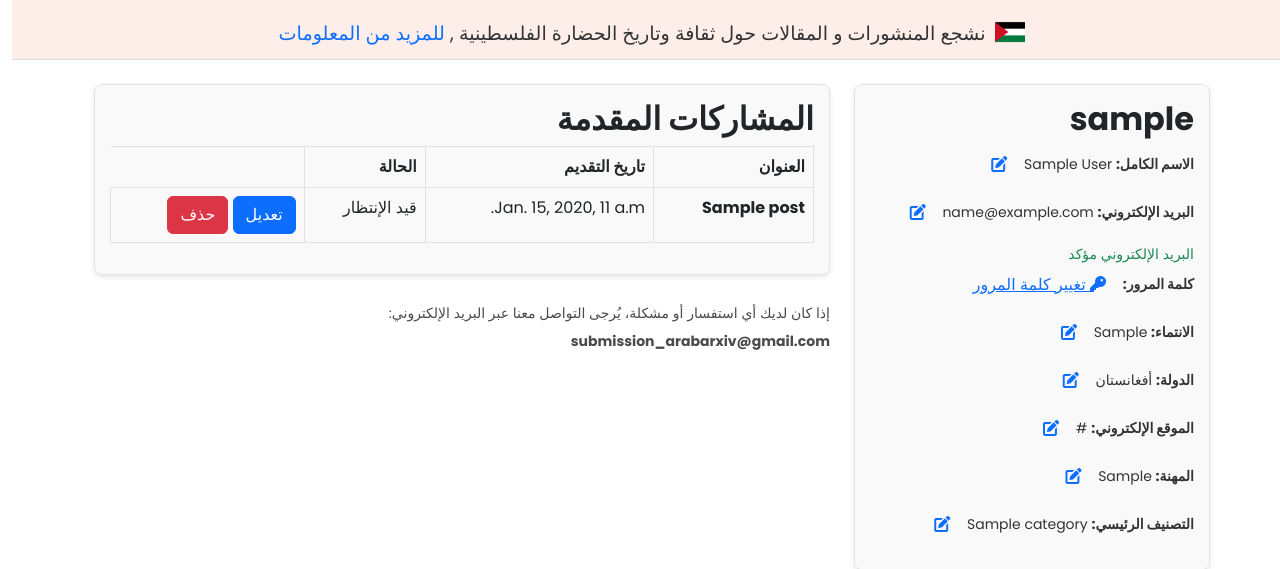
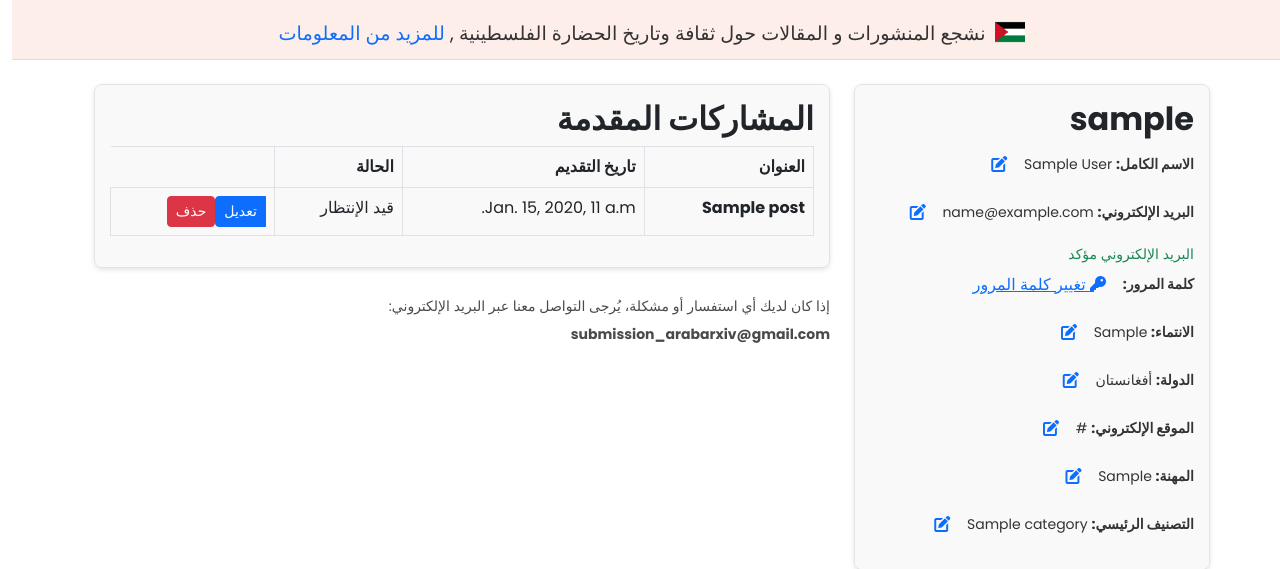
Before and after one commit to Arabarxiv/arabarxiv, a Django app: page /user_profile in a window 1280 px wide. Shown: the part 100-669 px from the top of the page. Run offline with Django 5.2, Linux system fonts and the light colour scheme; a user stored in the database is signed in; tables that the repository leaves empty hold one stand-in row (values such as "Sample post"); some libraries are stand-ins or nearby versions.

Commit message:
edit post option

```diff
--- a/main/templates/main/edit_post.html
+++ b/main/templates/main/edit_post.html
@@ -9,6 +9,12 @@
     <div class="col-md-6">
       <h1 class="text-right">تعديل المنشور</h1>
       <p class="text-right text-muted">تعديل: {{ post.title }}</p>
+
+      {% if post.status == "Approved" %}
+        <div class="alert alert-warning text-right" role="alert">
+          <strong>تنبيه:</strong> هذا المنشور تمت الموافقة عليه مسبقاً. عند التعديل، سيتم إعادة إرساله للمراجعة.
+        </div>
+      {% endif %}
 
       <form method="post" enctype="multipart/form-data">
         {% csrf_token %}
--- a/main/templates/main/user_profile.html
+++ b/main/templates/main/user_profile.html
@@ -254,13 +254,24 @@
                                 {% endif %}
                                   </td>
                                   <td>
-                                    <!-- Edit Button -->
-                                    <a href="{% url 'edit_post' post.id %}" class="btn btn-primary">تعديل</a>
-                                    <!-- Delete Button -->
-                                    <form action="{% url 'delete_post' post.id %}" method="post" style="display: inline;">
-                                        {% csrf_token %}
-                                        <button type="submit" class="btn btn-danger" onclick="return confirm('هل أنت متأكد من حذف هذا المنشور؟')">حذف</button>
-                                    </form>
+                                    <div class="btn-group" role="group">
+                                      <!-- Edit Button - Show for all posts -->
+                                      <a href="{% url 'edit_post' post.id %}" class="btn btn-primary btn-sm"
+                                         {% if post.status == "Approved" %}
+                                         onclick="return confirm('هذا المنشور تمت الموافقة عليه. عند التعديل سيتم إعادة إرساله للمراجعة. هل تريد المتابعة؟')"
+                                         {% endif %}>
+                                        {% if post.status == "Approved" %}
+                                          تعديل (إعادة مراجعة)
+                                        {% else %}
+                                          تعديل
+                                        {% endif %}
+                                      </a>
+                                      <!-- Delete Button -->
+                                      <form action="{% url 'delete_post' post.id %}" method="post" style="display: inline;">
+                                          {% csrf_token %}
+                                          <button type="submit" class="btn btn-danger btn-sm" onclick="return confirm('هل أنت متأكد من حذف هذا المنشور؟')">حذف</button>
+                                      </form>
+                                    </div>
                                 </td>
                               </tr>
                           {% endif %}
--- a/main/views.py
+++ b/main/views.py
@@ -547,16 +547,19 @@ def delete_post(request, post_id):
 def edit_post(request, post_id):
     post = get_object_or_404(Post, id=post_id)
 
-    # Only allow editing of pending or rejected posts
-    if post.status == "Approved":
-        messages.error(request, "لا يمكن تعديل المنشورات التي تمت الموافقة عليها.")
-        return redirect("user_profile")
-
     if request.method == "POST":
         form = PostForm(request.POST, request.FILES, instance=post)
         if form.is_valid():
+            # If the post was approved, set it back to pending for re-review
+            if post.status == "Approved":
+                post.status = "Pending"
+                post.reviewer = None  # Clear the reviewer assignment
+                post.reviewer_comments = ""  # Clear previous review comments
+                messages.success(request, "تم تحديث المنشور بنجاح. سيتم إعادة مراجعته.")
+            else:
+                messages.success(request, "تم تحديث المنشور بنجاح.")
+
             form.save()
-            messages.success(request, "تم تحديث المنشور بنجاح.")
             return redirect("user_profile")
     else:
         form = PostForm(instance=post)
```
